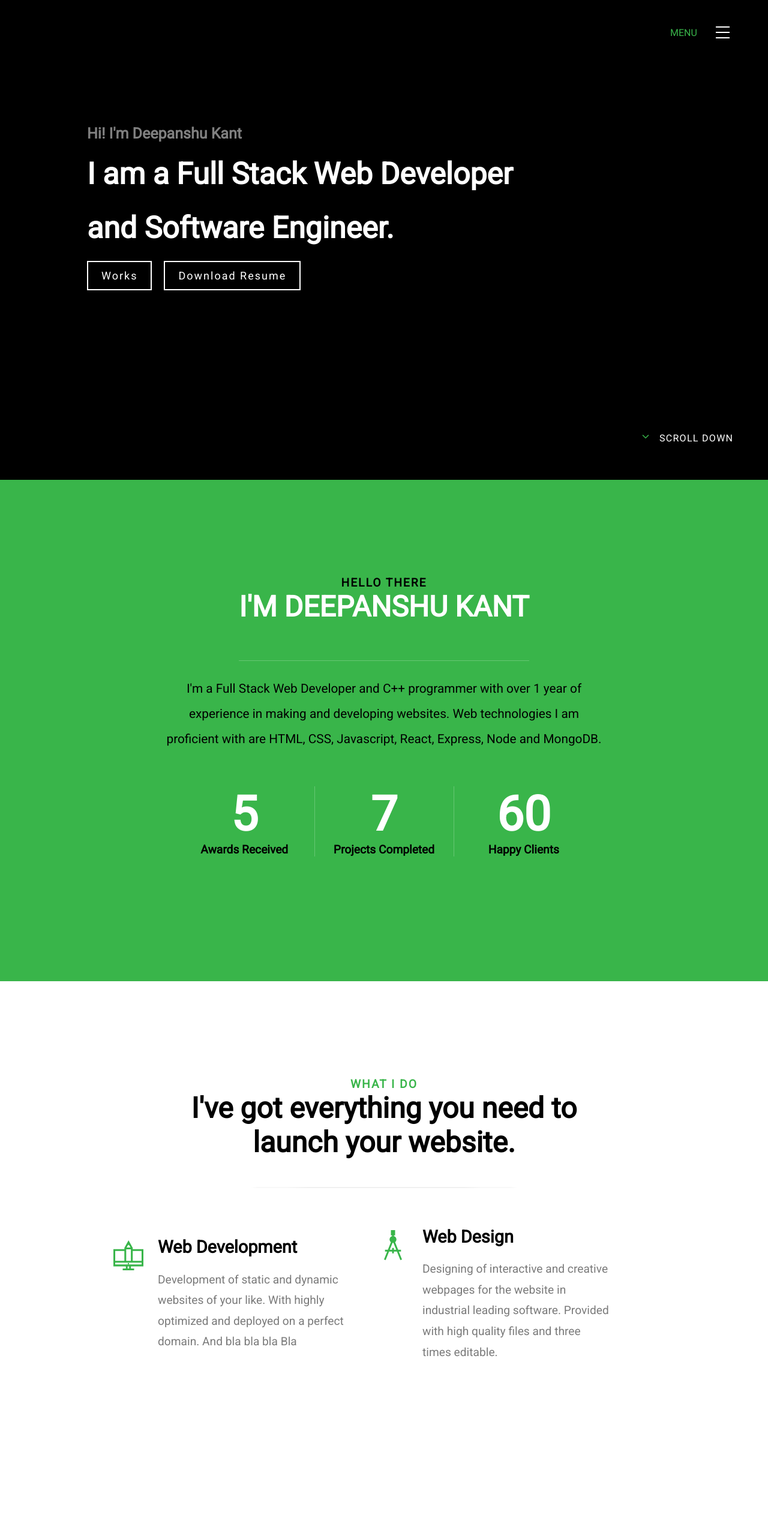
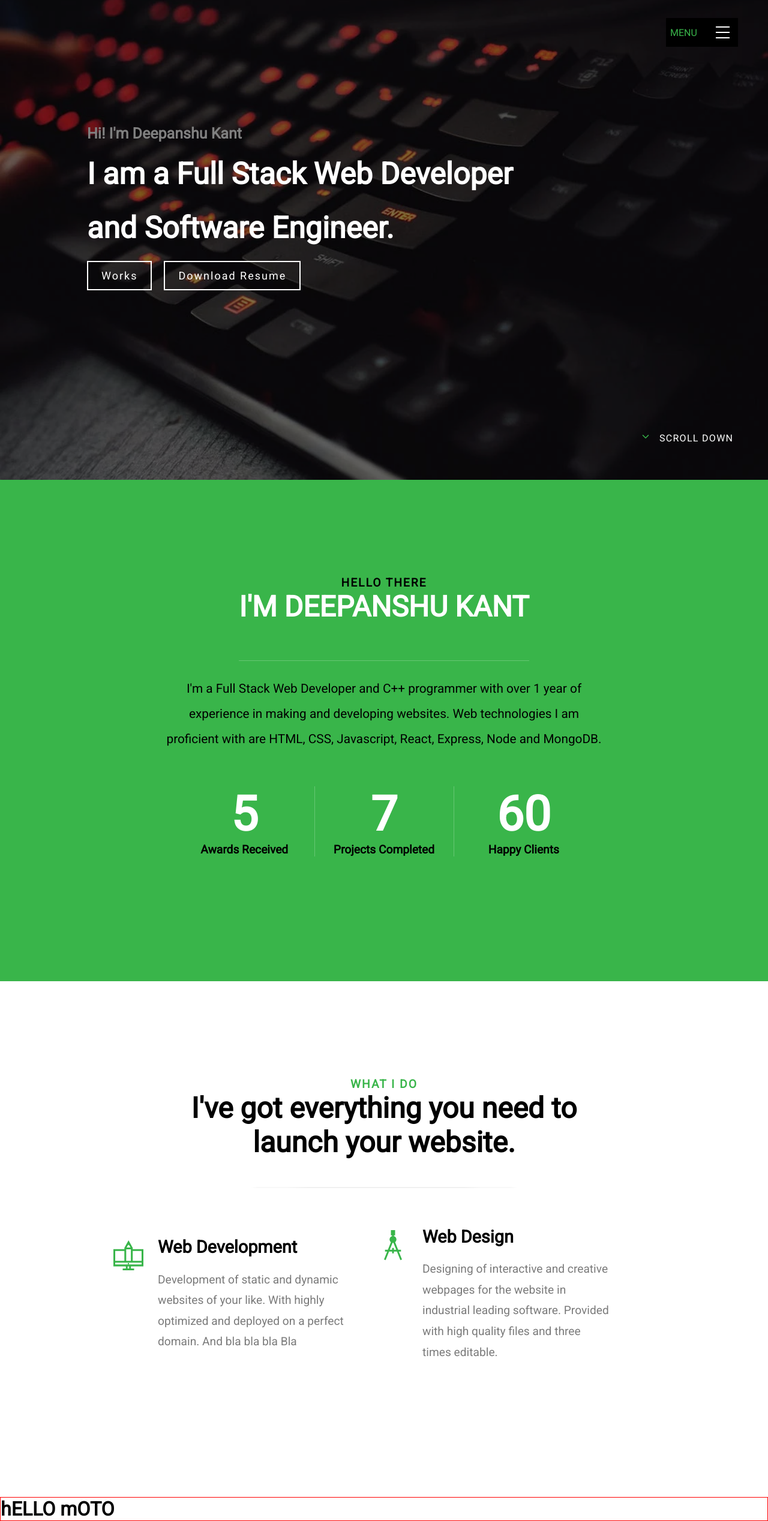
Before and after one commit to DeepanshuKant/Deepanshu-Portfolio, a React (Create React App) app: page / in a window 1280 px wide. Shown: the whole page at 60% size. Before the commit the page ends 2496 px from the top, so only its background shows below. Built offline with nearby package versions, Linux system fonts and the light colour scheme.

Commit message:
background image is set to homepage using CSS After

```diff
--- a/src/App.js
+++ b/src/App.js
@@ -3,6 +3,7 @@ import About from './Components/About/About';
 import Header from './Components/Header/Header';
 import Home from './Components/Home/Home';
 import Service from './Components/Service/Service';
+import Work from './Components/work/Work';
 
 function App() {
   return (
@@ -11,6 +12,7 @@ function App() {
       <Home />
       <About />
       <Service />
+      <Work />
     </>
   );
 }
--- a/src/Components/Home/Home.css
+++ b/src/Components/Home/Home.css
@@ -16,6 +16,23 @@ html {
     background-size: cover; */
     background: rgb(0, 0, 0);
     line-height: 1.3;
+    position: relative;
+    z-index: 1;
+}
+
+.home__parent::after {
+    content: ' ';
+    position: absolute;
+    width: 100%;
+    height: 100%;
+    top: 0;
+    left: 0;
+    background: url("../Asset//home_back.webp");
+    background-repeat: no-repeat;
+    background-position: center;
+    background-size: cover;
+    opacity: .50;
+    z-index: -1;
 }
 
 .home__text {
--- /dev/null
+++ b/src/Components/work/Work.css
@@ -0,0 +1,3 @@
+.work {
+    border: 1px solid red;
+}
--- /dev/null
+++ b/src/Components/work/Work.js
@@ -0,0 +1,13 @@
+import './Work.css'
+
+function Work() {
+    return (
+        <>
+            <div className='work'>
+                <h1>hELLO mOTO</h1>
+            </div>
+        </>
+    )
+}
+
+export default Work;
```
Also changed, not shown: src/Components/Asset/home_back.webp (added).
